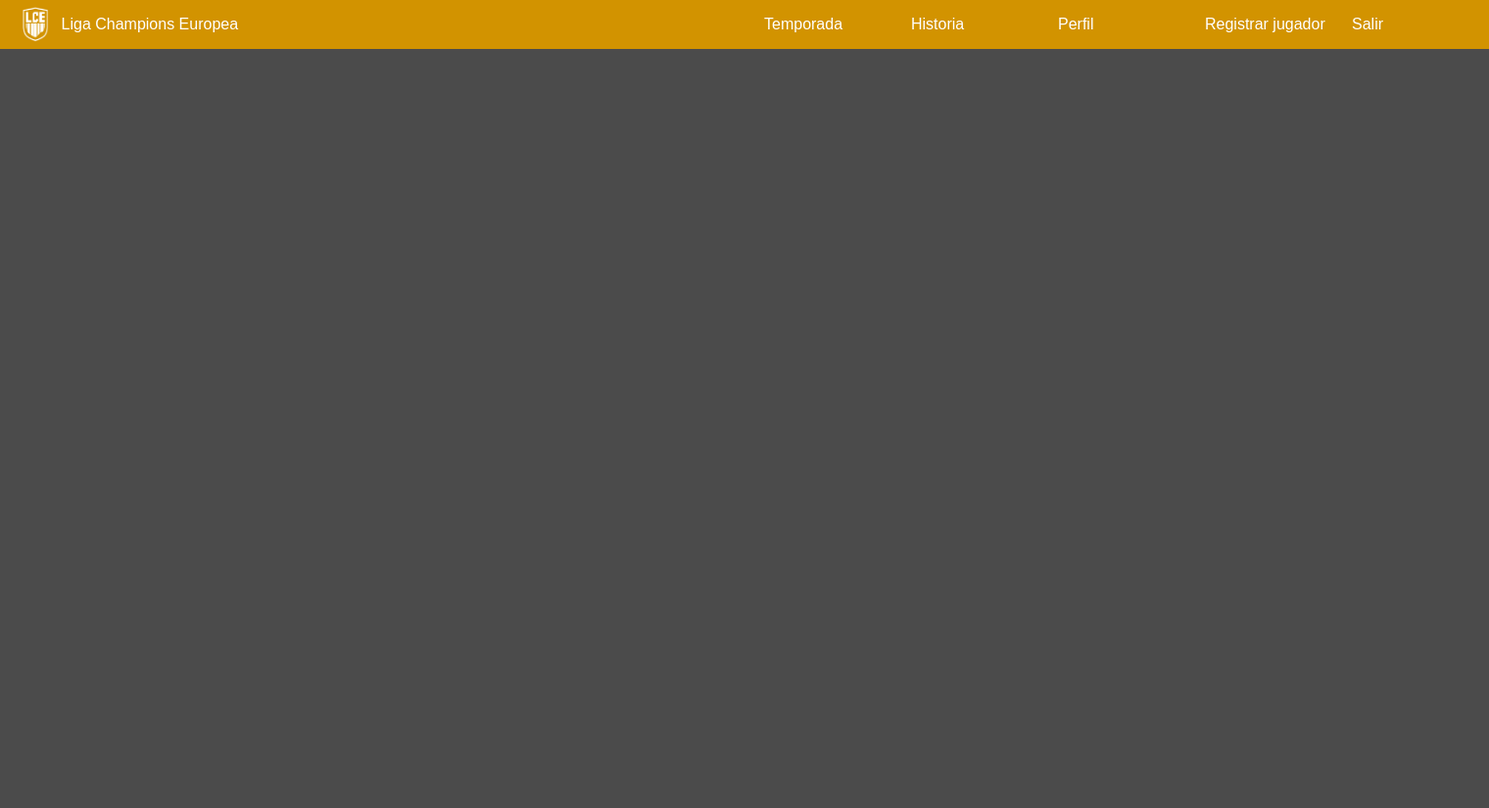
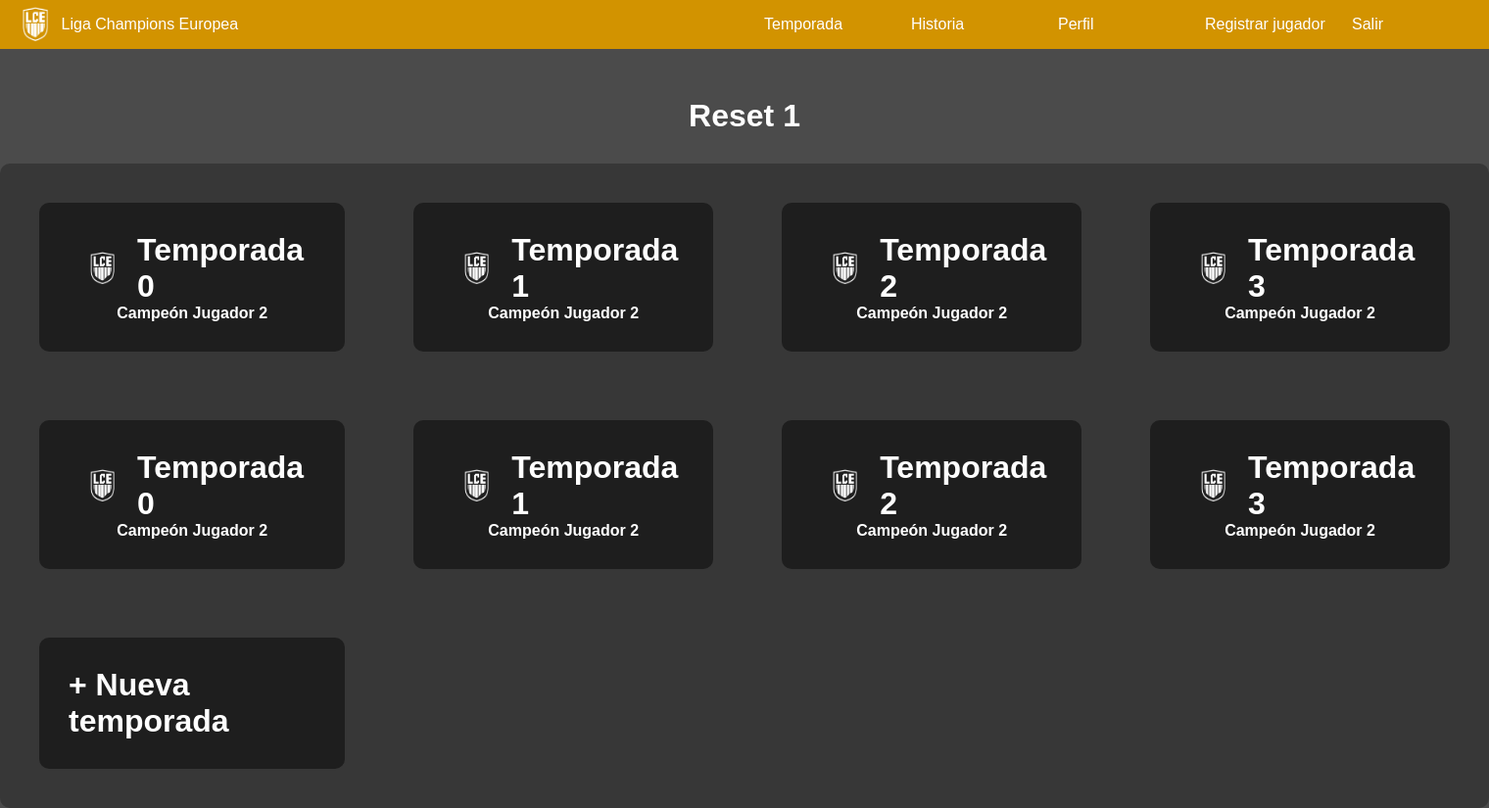
Before and after one commit to Juanfelipepast2/ejercisios, a Flask app: page /reset/1 in a window 1520 px wide. Shown: the whole page at 98% size. Before the commit the page ends 50 px from the top, so only its background shows below. Run offline with Flask 3, Linux system fonts and the light colour scheme.

Commit message:
avance pagina reset y pagina temporadas

```diff
--- a/app.py
+++ b/app.py
@@ -29,9 +29,10 @@ def salir():
     return redirect(url_for("iniciarSesion"))
 
 @app.route("/temporada")
-def partidosTemporada():
+@app.route("/temporada/<codigo>")
+def partidosTemporada(codigo):
     app.logger.info(f"Se ha cargado la página de partidos de la temporada {request.path}")
-    return render_template("temporada.html")
+    return render_template("temporada.html", codigo=codigo)
 
 @app.route("/reset")
 def crearReset():
@@ -39,11 +40,18 @@ def crearReset():
 
     return render_template("crearReset.html")
 
+@app.route("/reset")
 @app.route("/reset/<codigo>")
 def reset(codigo):
     app.logger.info(f"Se ha cargado la página de reset {request.path}")
     return render_template("temporadasReset.html", codigo=codigo)
 
 
+@app.route("/temporada/<codigo>")
+@app.route("/temporada/<codigo>/<codigoPartido>")
+def partido(codigo, codigoPartido):
+    app.logger.info(f"Se ha cargado la página de partidos de la temporada {request.path}")
+    return render_template("temporada.html", codigo=codigo, codigoPartido=codigoPartido)
+
 if __name__ == "__main__":
     app.run(debug=True)
--- a/static/css/estilos.css
+++ b/static/css/estilos.css
@@ -29,8 +29,12 @@ td:last-child {
     border-radius: 0px 10px 10px 0px;
 }
 
-h1{
+h1, h2, h3, h4, h5, h6{
     color: #ffffff;
+}
+
+a{
+    text-decoration:none
 }
 
 input[type="number"], input[type="password"], input[type="text"]{
@@ -558,6 +562,7 @@ input::-webkit-outer-spin-button, input::-webkit-inner-spin-button {
 #tablaCreacionEquipo{
     margin-top: 30px;
     margin-bottom: 30px;
+    justify-content: center;
 }
 
 
@@ -571,3 +576,52 @@ input::-webkit-outer-spin-button, input::-webkit-inner-spin-button {
     padding: 10px;
     text-align: center;
 }
+
+
+/*pagina selector de temporadas*/
+.contenidoSelectorResets{
+    display: grid;
+    justify-items: center;
+}
+
+#tablaContenedorTemporadas{
+    margin-top: 30px;
+    border-spacing: 10px 10px;
+    justify-content: center;
+    background-color: #373737;
+    border-radius: 10px;
+}
+
+.contenedorBotonTemporada{
+    display: grid;
+    justify-content: center;
+    align-items: center;
+    justify-items: center;
+    margin: 30px;
+    background-color: #1E1E1E;
+    padding: 30px;
+    border-radius: 10px;
+}
+
+
+.contenedorBotonTemporada:hover{
+    background-color: #807e7e;
+}
+
+
+.contenedorBotonTemporada img{
+    width: 50px;
+    margin: 10px;
+    grid-row: 1;
+    grid-column: 1;
+}
+
+.contenedorBotonTemporada h1{
+    grid-row: 1;
+    grid-column: 2;
+}
+
+.contenedorBotonTemporada h4{
+    grid-column-start: 1;
+    grid-column-end: 3;
+}
--- a/templates/crearReset.html
+++ b/templates/crearReset.html
@@ -59,7 +59,7 @@
             </tbody>
         </table>
 
-        <input type="submit" value="Crear Reset">
+        <input type="submit" value="Crear Reset" href="{{url_for('partidosTemporada', codigo=0)}}">
     </form>
 
 </div>
--- a/templates/index.html
+++ b/templates/index.html
@@ -33,11 +33,12 @@
       <nav>
         <ul id="menuPrincipal">
           <li>
-            <a href="{{url_for('partidosTemporada')}}">Temporada</a>
+            <a href="{{url_for('partidosTemporada', codigo=0)}}">Temporada</a>
           </li>
           <li>
             <a>Historia</a>
             <ul class="submenu">
+              <li><a href="{{url_for('reset')}}">Resets</a></li>
               <li><a>Salon de la Fama</a></li>
               <li><a>Partidos</a></li>
               <li><a>DTs</a></li>
--- a/templates/temporada.html
+++ b/templates/temporada.html
@@ -1,7 +1,7 @@
 {% extends "index.html" %}
-{% block title %}Partidos temporada{% endblock %}
+{% block title %}Temporada {{codigo}}{% endblock %}
 {% block content %}
-<h1 id="tituloTemporada">Temporada: {{"'Inserte número de temporada'"}}</h1>
+<h1 id="tituloTemporada">Temporada: {{codigo}}</h1>
 <div class="contenidoTemporada">
   <!--CONTENEDOR TABLA-->
   <div id="contenedorTabla">
--- a/templates/temporadasReset.html
+++ b/templates/temporadasReset.html
@@ -2,7 +2,29 @@
 {% block title %}Reset {{codigo}}{% endblock %}
 {% block content %}
 
-<div class="contenedorBasico">
-
+<div class="contenidoSelectorResets">
+    <h1>Reset {{codigo}}</h1>
+    <table id="tablaContenedorTemporadas">
+        <tbody>
+            {% for i in range (0,2) %}
+            <tr>
+                {% for j in range (0,4) %}
+                <td>
+                    <a class='contenedorBotonTemporada' href="{{url_for('partidosTemporada', codigo=j)}}">
+                        <img src="{{ url_for('static', filename='img/logo-lce.png') }}"/>
+                        <h1>Temporada {{j}}</h1>
+                        <h4>Campeón {{"Jugador 2"}}</h4>
+                    </a>
+                </td>
+                {% endfor %}
+            </tr>
+            {% endfor %}
+            <td>
+                <div class='contenedorBotonTemporada'>
+                    <h1>+ Nueva temporada</h1>
+                </div>
+            </td>
+        </tbody>
+    </table>
 </div>
 {% endblock %}
```
